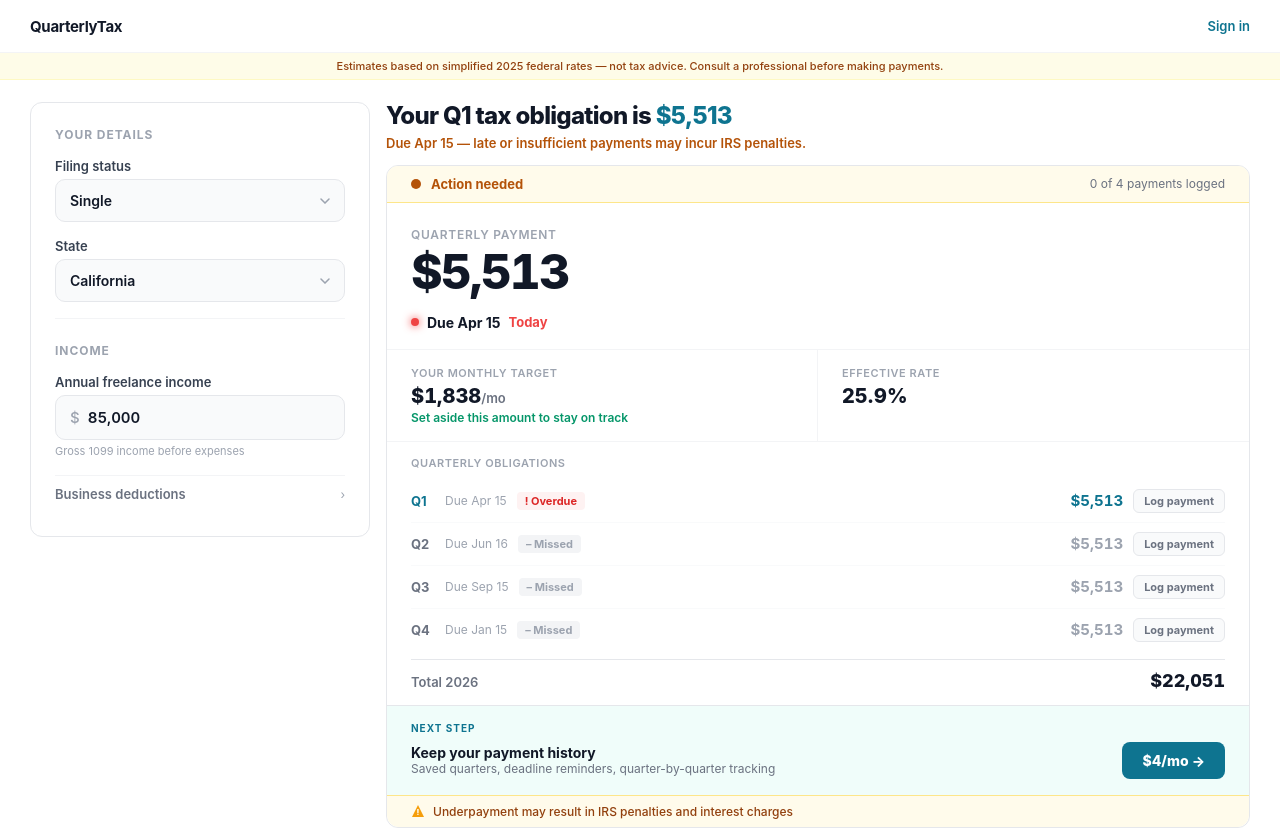
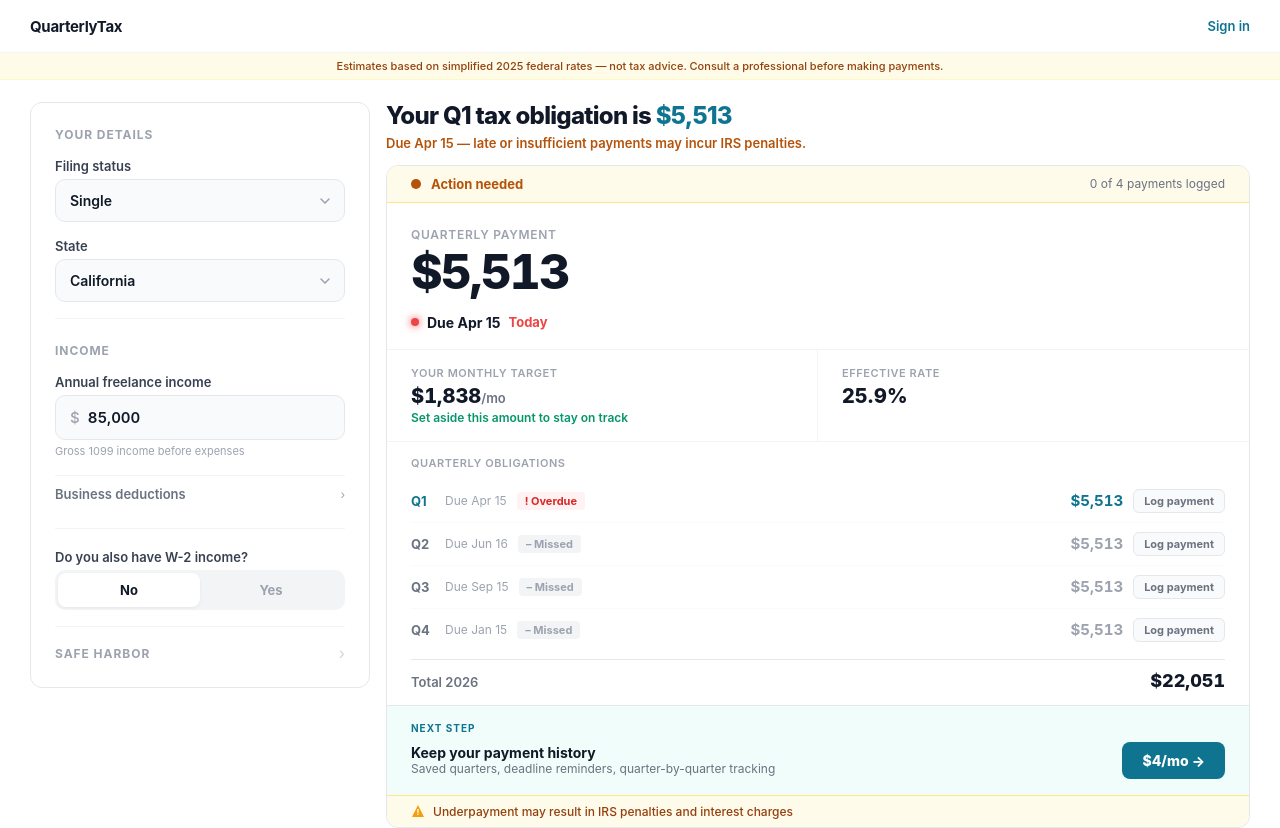
Before and after one commit to Tnellyy/Quarterlytax, a React (Vite) app: page / in a window 1280 px wide. Shown: the top 828 px of the page. Built offline with nearby package versions, Linux system fonts and the light colour scheme.

Commit message:
Update TaxInputs.jsx

```diff
--- a/src/components/TaxInputs.jsx
+++ b/src/components/TaxInputs.jsx
@@ -1,5 +1,6 @@
+import { useState, useEffect } from "react";
 import CurrencyInput from "./CurrencyInput";
-import { getSortedStates, FILING_LABELS } from "../engine/tax";
+import { getSortedStates, FILING_LABELS, PAY_FREQUENCIES } from "../engine/tax";
 
 const selectStyle = {
   width: "100%",
@@ -28,24 +29,44 @@ const sectionLabel = {
   marginBottom: 16,
 };
 
+const inputLabel = {
+  display: "block",
+  fontSize: 13,
+  fontWeight: 600,
+  color: "#374151",
+  marginBottom: 5,
+};
+
 export default function TaxInputs({
   income, setIncome,
   state, setState,
   status, setStatus,
   deductions, setDeductions,
   showDeductions, setShowDeductions,
+  hasW2, setHasW2,
+  w2Income, setW2Income,
+  w2Withholding, setW2Withholding,
+  payFrequency, onPayFrequencyChange,
+  paychecksRemaining, onPaychecksChange,
+  paychecksManuallyEdited,
 }) {
   const states = getSortedStates();
 
+  // Local state for paychecks input
+  const [pcFocused, setPcFocused] = useState(false);
+  const [pcRaw, setPcRaw] = useState(String(paychecksRemaining));
+  useEffect(() => {
+    if (!pcFocused) setPcRaw(String(paychecksRemaining));
+  }, [paychecksRemaining, pcFocused]);
+
   return (
     <div style={{ border: "1px solid #e5e7eb", borderRadius: 12, padding: 24, background: "#fff" }}>
-      {/* Your details */}
+
+      {/* ─── Your details ─── */}
       <div style={sectionLabel}>Your details</div>
 
       <div style={{ marginBottom: 16 }}>
-        <label style={{ display: "block", fontSize: 13, fontWeight: 600, color: "#374151", marginBottom: 5 }}>
-          Filing status
-        </label>
+        <label style={inputLabel}>Filing status</label>
         <select value={status} onChange={(e) => setStatus(e.target.value)} style={selectStyle}>
           {Object.entries(FILING_LABELS).map(([v, l]) => (
             <option key={v} value={v}>{l}</option>
@@ -54,9 +75,7 @@ export default function TaxInputs({
       </div>
 
       <div style={{ marginBottom: 16 }}>
-        <label style={{ display: "block", fontSize: 13, fontWeight: 600, color: "#374151", marginBottom: 5 }}>
-          State
-        </label>
+        <label style={inputLabel}>State</label>
         <select value={state} onChange={(e) => setState(e.target.value)} style={selectStyle}>
           {states.map(([code, s]) => (
             <option key={code} value={code}>{s.name}</option>
@@ -65,6 +84,8 @@ export default function TaxInputs({
       </div>
 
       <div style={{ height: 1, background: "#f3f4f6", margin: "8px 0 24px" }} />
+
+      {/* ─── Quarterly income ─── */}
       <div style={sectionLabel}>Income</div>
 
       <CurrencyInput
@@ -78,29 +99,13 @@ export default function TaxInputs({
       <button
         onClick={() => setShowDeductions(!showDeductions)}
         style={{
-          display: "flex",
-          width: "100%",
-          justifyContent: "space-between",
-          alignItems: "center",
-          background: "none",
-          border: "none",
-          cursor: "pointer",
-          padding: "10px 0",
-          fontFamily: "inherit",
-          borderTop: "1px solid #f3f4f6",
+          display: "flex", width: "100%", justifyContent: "space-between", alignItems: "center",
+          background: "none", border: "none", cursor: "pointer", padding: "10px 0",
+          fontFamily: "inherit", borderTop: "1px solid #f3f4f6",
         }}
       >
         <span style={{ fontSize: 13, fontWeight: 600, color: "#6b7280" }}>Business deductions</span>
-        <span
-          style={{
-            fontSize: 12,
-            color: "#9ca3af",
-            transform: showDeductions ? "rotate(90deg)" : "none",
-            transition: "transform .15s",
-          }}
-        >
-          ›
-        </span>
+        <span style={{ fontSize: 12, color: "#9ca3af", transform: showDeductions ? "rotate(90deg)" : "none", transition: "transform .15s" }}>›</span>
       </button>
       {showDeductions && (
         <CurrencyInput
@@ -110,6 +115,103 @@ export default function TaxInputs({
           subtitle="Home office, software, supplies, travel, health insurance"
         />
       )}
+
+      <div style={{ height: 1, background: "#f3f4f6", margin: "16px 0 20px" }} />
+
+      {/* ─── W-2 toggle ─── */}
+      <div style={{ marginBottom: 16 }}>
+        <label style={inputLabel}>Do you also have W-2 income?</label>
+        <div style={{ display: "flex", background: "#f3f4f6", borderRadius: 10, padding: 3 }}>
+          {[
+            { key: false, label: "No" },
+            { key: true, label: "Yes" },
+          ].map((opt) => (
+            <button
+              key={String(opt.key)}
+              onClick={() => setHasW2(opt.key)}
+              style={{
+                flex: 1, padding: "9px 0", border: "none", borderRadius: 8,
+                background: hasW2 === opt.key ? "#fff" : "transparent",
+                boxShadow: hasW2 === opt.key ? "0 1px 3px rgba(0,0,0,.06)" : "none",
+                color: hasW2 === opt.key ? "#111827" : "#9ca3af",
+                fontWeight: 700, fontSize: 13, cursor: "pointer", fontFamily: "inherit",
+                transition: "all .12s",
+              }}
+            >
+              {opt.label}
+            </button>
+          ))}
+        </div>
+      </div>
+
+      {/* ─── W-2 inputs (conditional) ─── */}
+      {hasW2 && (
+        <div style={{ marginBottom: 8 }}>
+          <CurrencyInput
+            label="W-2 annual income"
+            value={w2Income}
+            onChange={setW2Income}
+          />
+          <CurrencyInput
+            label="Federal withholding so far this year"
+            value={w2Withholding}
+            onChange={setW2Withholding}
+          />
+
+          <div style={{ marginBottom: 16 }}>
+            <label style={inputLabel}>Pay frequency</label>
+            <select
+              value={payFrequency}
+              onChange={(e) => onPayFrequencyChange(e.target.value)}
+              style={selectStyle}
+            >
+              {Object.entries(PAY_FREQUENCIES).map(([key, freq]) => (
+                <option key={key} value={key}>{freq.label}</option>
+              ))}
+            </select>
+          </div>
+
+          <div style={{ marginBottom: 16 }}>
+            <label style={inputLabel}>Paychecks remaining this year</label>
+            <input
+              type="text"
+              inputMode="numeric"
+              value={pcRaw}
+              onFocus={() => setPcFocused(true)}
+              onBlur={() => {
+                setPcFocused(false);
+                const val = parseInt(pcRaw, 10);
+                if (!isNaN(val) && val >= 0) onPaychecksChange(val);
+              }}
+              onChange={(e) => setPcRaw(e.target.value.replace(/[^0-9]/g, ""))}
+              style={{
+                width: "100%", padding: "12px 14px", fontSize: 14, fontWeight: 600,
+                color: "#111827", background: pcFocused ? "#fff" : "#f9fafb",
+                border: pcFocused ? "1.5px solid #0e7490" : "1.5px solid #e5e7eb",
+                borderRadius: 10, outline: "none", fontFamily: "inherit",
+                fontVariantNumeric: "tabular-nums", transition: "all .15s",
+              }}
+            />
+            {!paychecksManuallyEdited && (
+              <div style={{ fontSize: 11, color: "#9ca3af", marginTop: 4 }}>Estimated from pay frequency</div>
+            )}
+          </div>
+        </div>
+      )}
+
+      <div style={{ height: 1, background: "#f3f4f6", margin: "8px 0 16px" }} />
+
+      {/* ─── Advanced (safe harbor only) ─── */}
+      <button
+        onClick={() => {/* safe harbor toggle — preserved from existing */}}
+        style={{
+          width: "100%", display: "flex", justifyContent: "space-between", alignItems: "center",
+          background: "none", border: "none", cursor: "pointer", fontFamily: "inherit", padding: 0,
+        }}
+      >
+        <span style={{ fontSize: 12, fontWeight: 700, color: "#9ca3af", textTransform: "uppercase", letterSpacing: ".08em" }}>Safe harbor</span>
+        <span style={{ color: "#d1d5db", fontSize: 16, transition: "transform .2s" }}>›</span>
+      </button>
     </div>
   );
 }
```
